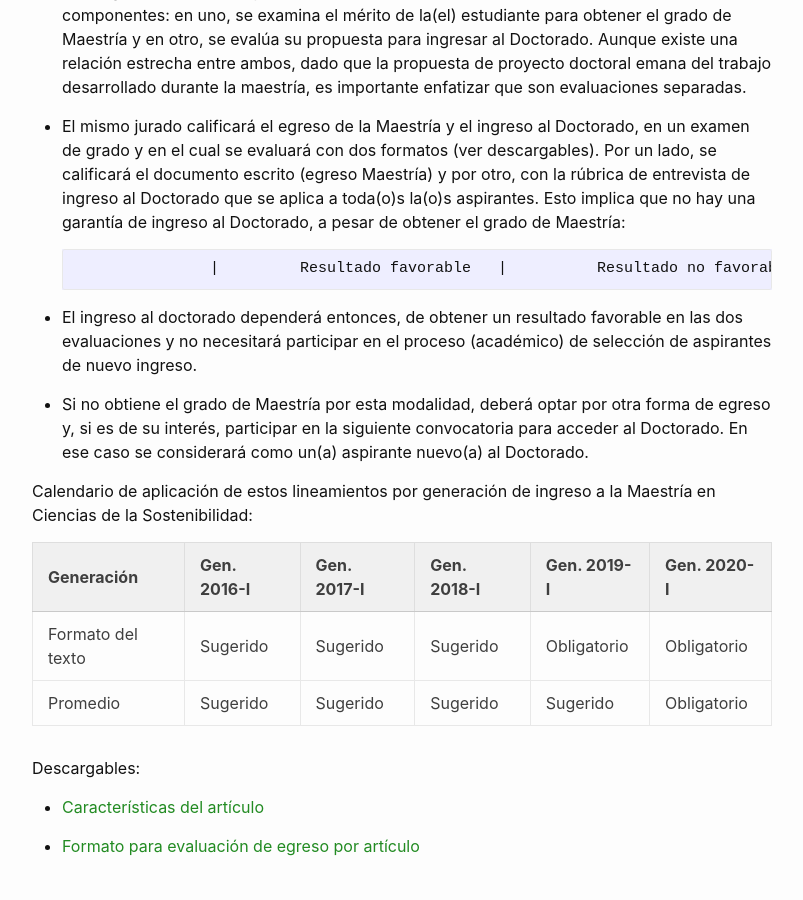
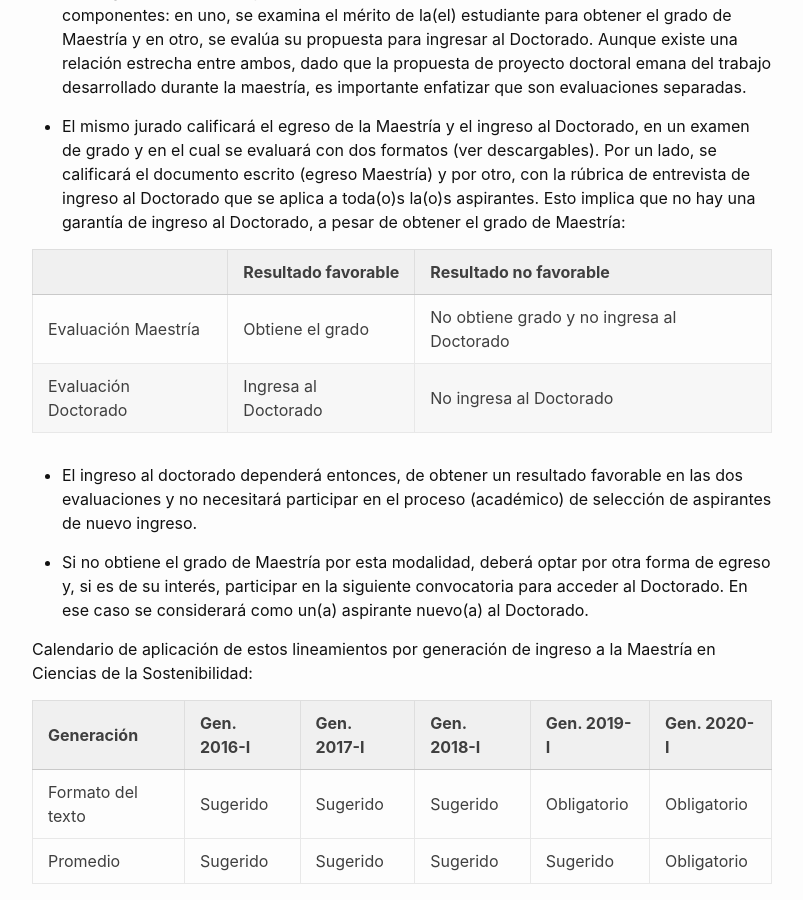
Before and after one commit to pcs-unam/pcs-unam.github.io, a Jekyll site: the page built from maestria/modalidades_graduacion_protocolo.md, in a window 1280 px wide and 900 px high, scrolled down 687 px. Shown: the whole window, without its empty margins (238-1041 px from the left). Built offline with Jekyll 4.4.1, drawn with Linux system fonts in a browser that asks for light colours; some of the changed lines change nothing that is shown.

Commit message:
reparo tabla

```diff
--- a/maestria/modalidades_graduacion_protocolo.md
+++ b/maestria/modalidades_graduacion_protocolo.md
@@ -18,11 +18,11 @@ pleca: /assets/plecas/p12.jpg
  - El mismo jurado calificará el egreso de la Maestría y el ingreso al Doctorado, en un examen de grado y en el cual se evaluará con dos formatos (ver descargables). Por un lado, se calificará el documento escrito (egreso Maestría) y por otro, con la rúbrica de entrevista de ingreso al Doctorado que se aplica a toda(o)s la(o)s aspirantes. Esto implica que no hay una garantía de ingreso al Doctorado, a pesar de obtener el grado de Maestría:
 
 
-                      |         Resultado favorable   |	  Resultado no favorable
+&nbsp;                |         Resultado favorable   |	  Resultado no favorable
 ----------------------|-------------------------------|------------------------------------------------
-Evaluación Maestría	  |         Obtiene el grado    	|   No obtiene grado y no ingresa al Doctorado
-----------------------|-------------------------------|------------------------------------------------
+Evaluación Maestría	  |         Obtiene el grado     	|   No obtiene grado y no ingresa al Doctorado
 Evaluación Doctorado  |        Ingresa al Doctorado   | 	No ingresa al Doctorado
+
 
  - El ingreso al doctorado dependerá entonces, de obtener un resultado favorable en las dos evaluaciones y no necesitará participar en el proceso (académico) de selección de aspirantes de nuevo ingreso.
 
```
